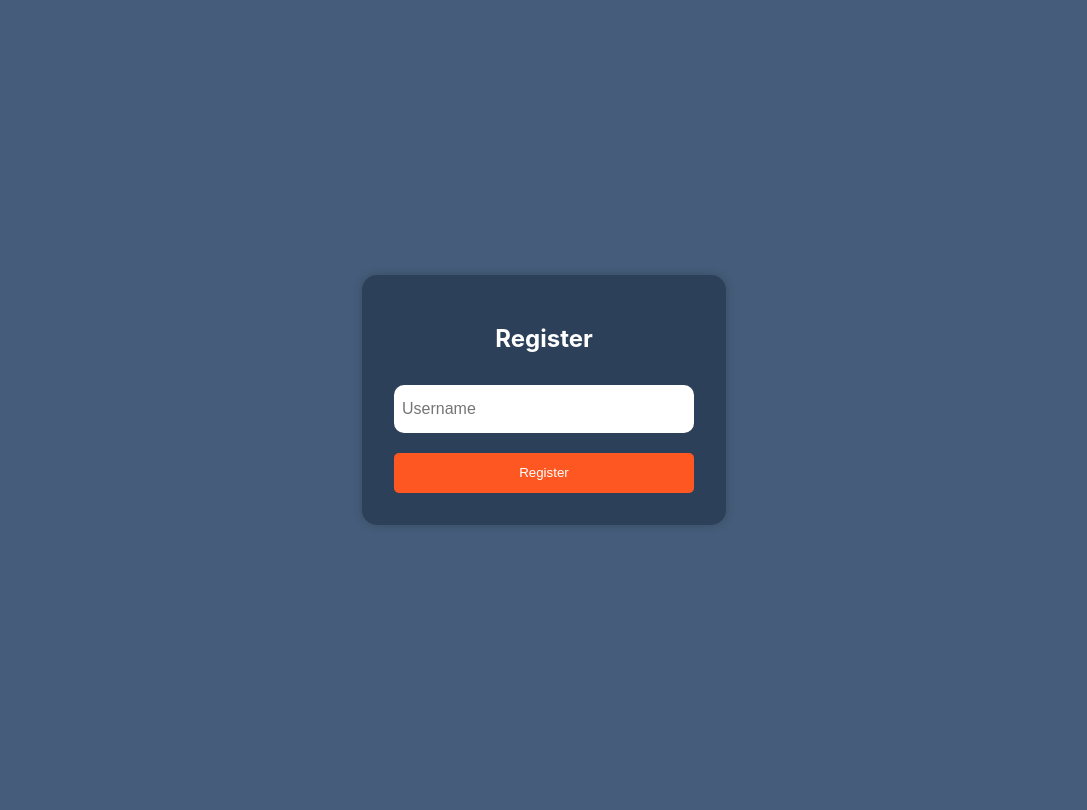
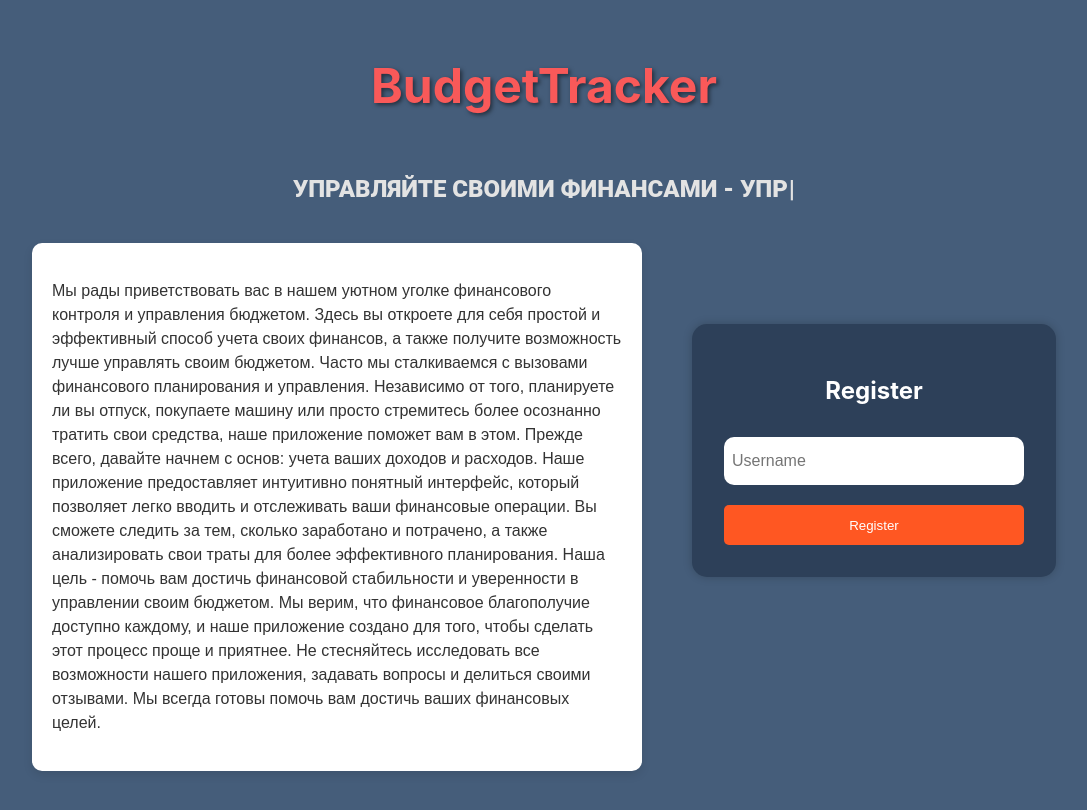
Before and after one commit to boxing-in-iT/tracker-budget, a React (Create React App) app: page /register in a window 1280 px wide. Shown: the top 810 px of the page, without its empty margins (96-1183 px from the left). Built offline with nearby package versions, Linux system fonts and the light colour scheme.

Commit message:
Making redesign

```diff
--- a/src/App.tsx
+++ b/src/App.tsx
@@ -18,6 +18,7 @@ import {
 import Main, { mainLoader } from "./components/Main";
 import Dashboard, { dashboardLoader } from "./pages/Dashboard";
 import { logoutAction } from "./actions/logoutAction";
+import WelcomePage from "./pages/WelcomePage";
 // import { logoutAction } from "./actions/logoutAction";
 
 const Page = styled.div`
@@ -48,7 +49,8 @@ const router = createBrowserRouter([
   },
   {
     path: "/register",
-    element: <LoginPage isRegistering="Register" />,
+    // element: <LoginPage isRegistering="Register" />,
+    element: <WelcomePage />,
   },
 ]);
 
--- a/src/pages/LoginPage/index.tsx
+++ b/src/pages/LoginPage/index.tsx
@@ -1,16 +1,9 @@
-import { wait } from "@testing-library/user-event/dist/utils";
 import React, { useState } from "react";
-import { toast } from "react-toastify";
 import styled from "styled-components";
-import { waait } from "../../helpers/helper";
-import { Form, redirect, useNavigate } from "react-router-dom";
-import { Navigate } from "react-router-dom";
 
 const Container = styled.div`
   display: flex;
-  justify-content: center;
-  align-items: center;
-  height: 100vh;
+  margin-top: 8%;
 `;
 
 const Box = styled.div`
@@ -29,7 +22,7 @@ const Title = styled.h1`
   text-align: center;
 `;
 
-const FormSt = styled(Form)`
+const FormSt = styled.form`
   display: flex;
   flex-direction: column;
 
@@ -59,139 +52,34 @@ const FormSt = styled(Form)`
   }
 `;
 
-const RememberMeContainer = styled.div`
-  display: flex;
-  align-items: center;
-  margin-bottom: 1rem;
-`;
-
-const RememberMeLabel = styled.label`
-  color: #fff;
-  margin-right: 0.5rem;
-`;
-
-const ForgotPassword = styled.span`
-  color: #fff;
-  text-decoration: underline;
-  cursor: pointer;
-  align-self: center;
-  margin-top: 5rem;
-`;
-
-interface LoginPageProps {
-  isRegistering: string;
+interface LoginProps {
+  onSubmit: (username: string) => void;
 }
 
-const LoginPage = (props: LoginPageProps) => {
-  const [showPassword, setShowPassword] = useState(false);
-  const [rememberMe, setRememberMe] = useState(false);
-  const [password, setPassword] = useState("");
-  const [confirmPassword, setConfirmPassword] = useState("");
-  const [passwordsMatch, setPasswordsMatch] = useState(true);
-  const [userName, setUserName] = useState(""); // Добавлено состояние для имени пользователя
-  const navigate = useNavigate();
+const LoginPage = (props: LoginProps) => {
+  const [userName, setUserName] = useState(""); // State for the username
 
-  const { isRegistering } = props;
+  const { onSubmit } = props;
 
-  const handleTogglePasswordVisibility = () => {
-    setShowPassword(!showPassword);
-  };
-
-  const handleRememberMeChange = () => {
-    setRememberMe(!rememberMe);
-  };
-
-  const handleForgotPassword = () => {
-    // Redirect to forgot password page
-  };
-
-  const handleSubmit = (e: any) => {
+  const handleSubmit = (e: React.FormEvent<HTMLFormElement>) => {
     e.preventDefault();
-    // Handle form submission logic
-    if (isRegistering) {
-      if (password === confirmPassword) {
-        // Пароли совпадают, можно обрабатывать регистрацию
-        setPasswordsMatch(true);
-        registration(); // Вызываем функцию для регистрации пользователя
-      } else {
-        // Пароли не совпадают
-        setPasswordsMatch(false);
-      }
-    } else {
-      // Обработка логина
-    }
-  };
-
-  const registration = async () => {
-    await waait();
-    try {
-      localStorage.setItem("userName", JSON.stringify(userName)); // Сохранение имени пользователя
-      navigate("/");
-      return toast.success(`Welcome, ${userName}`);
-    } catch (e) {
-      throw new Error("There was a problem creating your account.");
-    }
+    // Pass the username to the parent component
+    onSubmit(userName);
   };
 
   return (
     <Container>
       <Box>
-        <Title>{isRegistering ? "Register" : "Login"}</Title>
+        <Title>Register</Title>
         <FormSt onSubmit={handleSubmit}>
-          {isRegistering && (
-            <>
           <input
             type="text"
             placeholder="Username"
             value={userName}
             onChange={(e) => setUserName(e.target.value)}
-              />{" "}
-              {/* Добавляем поле для ввода имени пользователя */}
-              {/* Это добавить позже пока что просто имя */}
-              {/* <input
-                type={showPassword ? "text" : "password"}
-                placeholder="Password"
-                value={password}
-                onChange={(e) => setPassword(e.target.value)}
           />
-              <input
-                type={showPassword ? "text" : "password"}
-                placeholder="Confirm Password"
-                value={confirmPassword}
-                onChange={(e) => setConfirmPassword(e.target.value)}
-              />
-              {!passwordsMatch && (
-                <span style={{ color: "red" }}>Passwords do not match</span>
-              )} */}
-            </>
-          )}
-          {!isRegistering && (
-            <>
-              <input type="text" placeholder="Username" />
-              <input
-                type={showPassword ? "text" : "password"}
-                placeholder="Password"
-              />
-            </>
-          )}
-          {/* {!isRegistering ? (
-            <RememberMeContainer>
-              <RememberMeLabel>Remember me</RememberMeLabel>
-              <input
-                type="checkbox"
-                checked={rememberMe}
-                onChange={handleRememberMeChange}
-              />
-            </RememberMeContainer>
-          ) : null} */}
-
-          <button type="submit">{isRegistering ? "Register" : "Login"}</button>
+          <button type="submit">Register</button>
         </FormSt>
-        {/* {!isRegistering && (
-          <ForgotPassword onClick={handleForgotPassword}>
-            Forgot password?
-          </ForgotPassword>
-        )} */}
       </Box>
     </Container>
   );
--- a/src/pages/WelcomePage/index.tsx
+++ b/src/pages/WelcomePage/index.tsx
@@ -2,6 +2,10 @@ import React from "react";
 import styled from "styled-components";
 import TypeWriter from "../../components/TypeWriter";
 import WelcomeCard from "./src/WelcomeCard";
+import LoginPage from "../LoginPage";
+import { waait } from "../../helpers/helper";
+import { toast } from "react-toastify";
+import { useNavigate } from "react-router-dom";
 
 const Section = styled.section`
   margin-top: 1rem;
@@ -14,7 +18,7 @@ const Section = styled.section`
 
 const Container = styled.div`
   position: relative;
-  width: 100%;
+  width: 80%;
   min-height: 80vh;
   margin: 0 auto;
   display: flex;
@@ -30,7 +34,16 @@ const Title = styled.h1`
   text-shadow: 2px 2px 4px rgba(0, 0, 0, 0.5); /* Shadow properties */
 `;
 
+const Content = styled.div`
+  margin-top: 20px;
+  width: 100%;
+  display: flex;
+  align-items: flex-start;
+  justify-content: space-between;
+`;
+
 const Cards = styled.div`
+  margin-right: 50px;
   display: flex;
   flex-wrap: wrap;
   justify-content: space-around;
@@ -49,31 +62,39 @@ const ButtonContainer = styled.div`
 `;
 
 const WelcomePage = () => {
+  const navigate = useNavigate();
+
+  const handleRegistration = async (userName: string) => {
+    await waait();
+    try {
+      localStorage.setItem("userName", JSON.stringify(userName)); // Сохранение имени пользователя
+      navigate("/");
+      return toast.success(`Welcome, ${userName}`);
+    } catch (e) {
+      throw new Error("There was a problem creating your account.");
+    }
+  };
+
   return (
     <Section>
       <Container>
         <Title>BudgetTracker</Title>
-
         <TypeWriter />
-        {/* <Cards>
-          <WelcomeCard text="Мы рады приветствовать вас в нашем уютном уголке финансового контроля и управления бюджетом. Здесь вы откроете для себя простой и эффективный способ учета своих финансов, а также получите возможность лучше управлять своим бюджетом." />
-          <WelcomeCard text="Часто мы сталкиваемся с вызовами финансового планирования и управления. Независимо от того, планируете ли вы отпуск, покупаете машину или просто стремитесь более осознанно тратить свои средства, наше приложение поможет вам в этом." />
-          <WelcomeCard text="Прежде всего, давайте начнем с основ: учета ваших доходов и расходов. Наше приложение предоставляет интуитивно понятный интерфейс, который позволяет легко вводить и отслеживать ваши финансовые операции. Вы сможете следить за тем, сколько заработано и потрачено, а также анализировать свои траты для более эффективного планирования." />
-          <WelcomeCard text="Наша цель - помочь вам достичь финансовой стабильности и уверенности в управлении своим бюджетом. Мы верим, что финансовое благополучие доступно каждому, и наше приложение создано для того, чтобы сделать этот процесс проще и приятнее." />
-          <WelcomeCard text="Не стесняйтесь исследовать все возможности нашего приложения, задавать вопросы и делиться своими отзывами. Мы всегда готовы помочь вам достичь ваших финансовых целей." />
-        </Cards> */}
-        <Cards>
-          <WelcomeCard
-            text="Мы рады приветствовать вас в нашем уютном уголке финансового контроля и управления бюджетом. Здесь вы откроете для себя простой и эффективный способ учета своих финансов, а также получите возможность лучше управлять своим бюджетом. Часто мы сталкиваемся с вызовами финансового планирования и управления. Независимо от того, планируете ли вы отпуск, покупаете машину или просто стремитесь более осознанно тратить свои средства, наше приложение поможет вам в этом.
+        <Content>
+          <Cards>
+            <WelcomeCard
+              text="Мы рады приветствовать вас в нашем уютном уголке финансового контроля и управления бюджетом. Здесь вы откроете для себя простой и эффективный способ учета своих финансов, а также получите возможность лучше управлять своим бюджетом. Часто мы сталкиваемся с вызовами финансового планирования и управления. Независимо от того, планируете ли вы отпуск, покупаете машину или просто стремитесь более осознанно тратить свои средства, наше приложение поможет вам в этом.
 
 Прежде всего, давайте начнем с основ: учета ваших доходов и расходов. Наше приложение предоставляет интуитивно понятный интерфейс, который позволяет легко вводить и отслеживать ваши финансовые операции. Вы сможете следить за тем, сколько заработано и потрачено, а также анализировать свои траты для более эффективного планирования.
 
 Наша цель - помочь вам достичь финансовой стабильности и уверенности в управлении своим бюджетом. Мы верим, что финансовое благополучие доступно каждому, и наше приложение создано для того, чтобы сделать этот процесс проще и приятнее.
 
 Не стесняйтесь исследовать все возможности нашего приложения, задавать вопросы и делиться своими отзывами. Мы всегда готовы помочь вам достичь ваших финансовых целей."
-          />
-        </Cards>
-        <ButtonContainer>Начать сейчас &rarr;</ButtonContainer>
+            />
+          </Cards>
+          {/* <ButtonContainer>Начать сейчас &rarr;</ButtonContainer> */}
+          <LoginPage onSubmit={handleRegistration} />
+        </Content>
       </Container>
     </Section>
   );
--- a/src/pages/WelcomePage/src/WelcomeCard.tsx
+++ b/src/pages/WelcomePage/src/WelcomeCard.tsx
@@ -8,7 +8,7 @@ const CardWrapper = styled.div`
   padding: 20px;
   min-width: 300px;
   max-width: 80vw;
-  margin: 20px;
+  /* margin: 20px; */
 `;
 
 const Card = styled.div`
```
Lines whose indentation alone changed are shown as unchanged.
